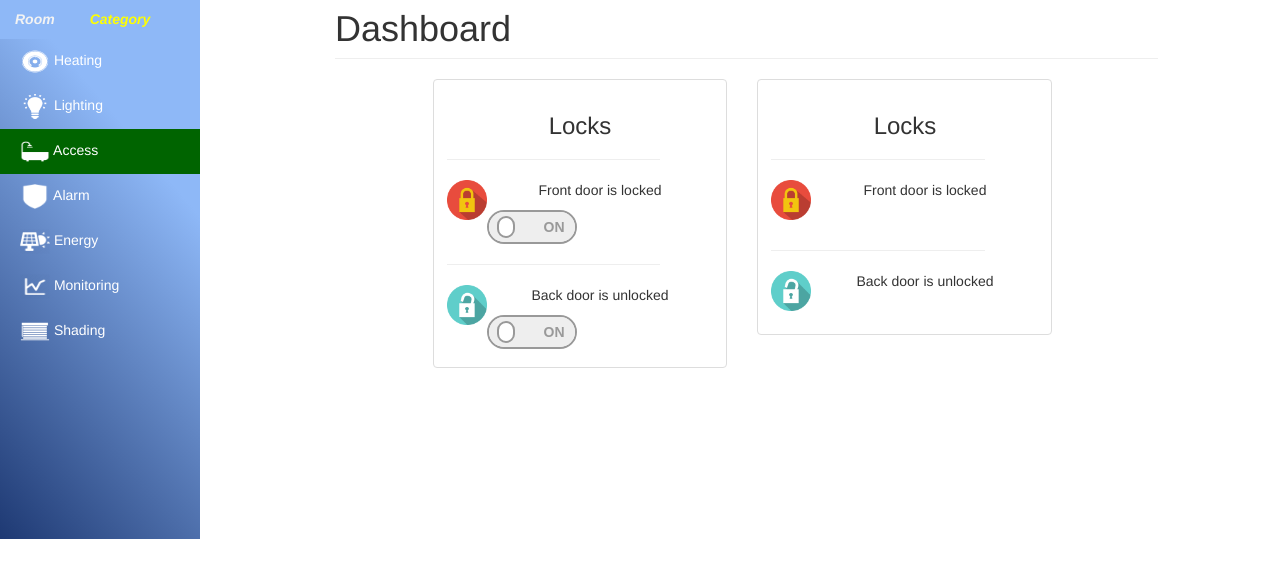
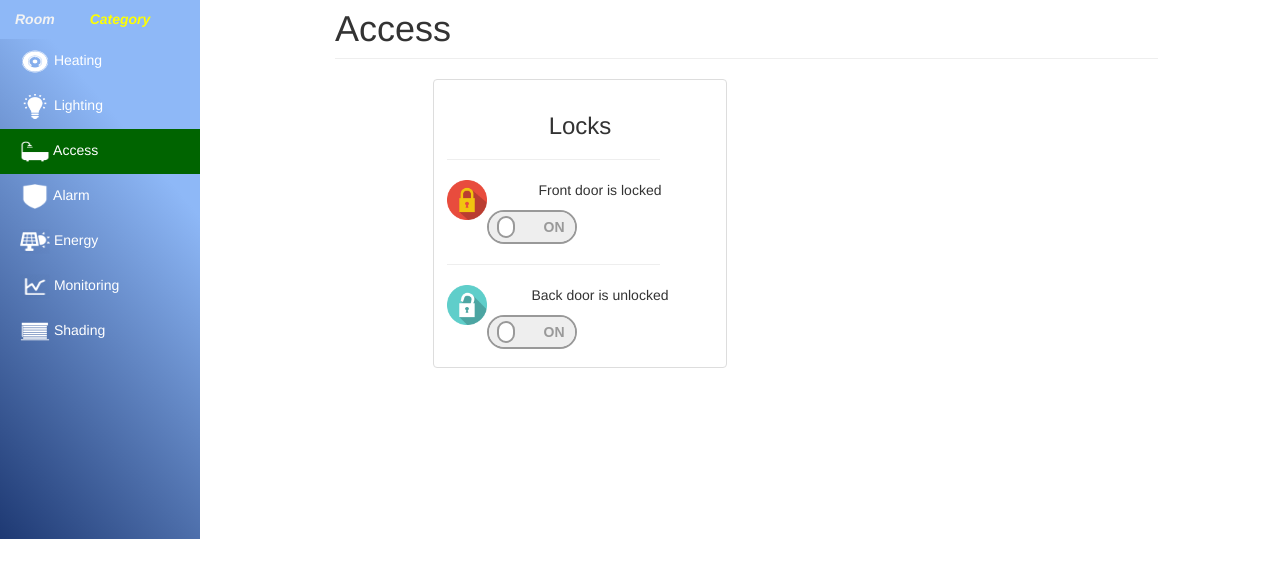
Before and after one commit to provole/db, a PHP site: page /pages/access.php in a window 1280 px wide; the page is wider, and only the part inside the window is pictured. Shown: the part 51-629 px from the top of that part. Run offline with PHP 8.4, Linux system fonts and the light colour scheme; data that the repository does not hold is empty; some libraries are stand-ins or nearby versions.

Commit message:
changed each page's h1

```diff
--- a/pages/access.php
+++ b/pages/access.php
@@ -162,7 +162,7 @@ filter: progid:DXImageTransform.Microsoft.gradient( startColorstr='#1e3973', end
 			</p>
 
 		  <h1 class="page-header">
-            Dashboard
+            Access
 
           </h1>
 
@@ -238,68 +238,7 @@ echo "checked";
 
                   </div>
                 </div>
-                <div class="col-md-4">
-                <div class="thumbnail">
-                  <div class="caption">
 
-                   <h3 class="left">Locks</h3>
-                   <hr align="left" width="80%"/>
-          <img class="security" src="../source_files/Graphicloads-Colorful-Long-Shadow-Lock%20(1).ico" width="40" height="40" align="left"> <p>Front door is locked</p>
-
-<div class="frontdoor">
-<input type="checkbox" name="frontdoor" class="frontdoor-checkbox" id="myfrontdoor"
-<?php
-$query3=mysql_query("select * from choice where id=7");
-$query4=mysql_fetch_array($query3);
-if($query4['choice']=="off")
-{
-echo "checked";
-}
-?> />
-
-
-
-
-
-<label class="frontdoor-label" for="myfrontdoor">
-<div class="frontdoor-inner"></div>
-<div class="frontdoor-switch"></div>
-</label>
-</div>
-
-
-            <hr align="left" width="80%"/>
-            <img class="security" src="../source_files/Graphicloads-100-Flat-Unlock.ico" width="40" height="40" align="left">
-               <p>Back door is unlocked</p>
-
-            <div class="backdoor">
-<input type="checkbox" name="backdoor" class="backdoor-checkbox" id="mybackdoor"
-<?php
-$query3=mysql_query("select * from choice where id=8");
-$query4=mysql_fetch_array($query3);
-if($query4['choice']=="off")
-{
-echo "checked";
-}
-?> />
-
-
-
-
-
-<label class="backdoor-label" for="mybackdoor">
-<div class="backdoor-inner"></div>
-<div class="backdoor-switch"></div>
-</label>
-</div>
-
-
-
-
-                    </div>
-
-                  </div>
-                </div>
 						</div>
 		  </div>
 			</div>
--- a/pages/alarm.php
+++ b/pages/alarm.php
@@ -161,7 +161,7 @@ filter: progid:DXImageTransform.Microsoft.gradient( startColorstr='#1e3973', end
 			</p>
 
 		  <h1 class="page-header">
-            Dashboard
+            Alarm
 
           </h1>
 
--- a/pages/bathroom.php
+++ b/pages/bathroom.php
@@ -133,7 +133,7 @@ filter: progid:DXImageTransform.Microsoft.gradient( startColorstr='#1e3973', end
             <ul class="nav nav-sidebarTwo">
 
                 <li class="active"><a href="#">Room</a></li>
-                <li><a href="#">Category</a></li>
+                <li><a href="controllerTwo.php">Category</a></li>
 
 
             </ul>
@@ -145,7 +145,7 @@ filter: progid:DXImageTransform.Microsoft.gradient( startColorstr='#1e3973', end
 		<div class="col-sm-3 col-md-3" id="sidebar" role="navigation">
            	<ul class="nav nav-sidebar">
 
-                <li><a href="controller.php">Overview</a></li>
+
                 <li><a href="kitchen.php"><img src="../source_files/kitchen.png" height="25" width="30" /> Kitchen</a></li>
                 <li><a href="lounge.php"><img src="../source_files/lounge.png" height="25" width="30" /> Lounge</a></li>
                  <li class="active"><a href="#"><img src="../source_files/bathroom.png" height="25" width="30" /> Bathroom</a></li>
@@ -161,7 +161,7 @@ filter: progid:DXImageTransform.Microsoft.gradient( startColorstr='#1e3973', end
 			</p>
 
 		  <h1 class="page-header">
-            Dashboard
+            Bathroom
 
           </h1>
 
--- a/pages/energy.php
+++ b/pages/energy.php
@@ -162,7 +162,7 @@ filter: progid:DXImageTransform.Microsoft.gradient( startColorstr='#1e3973', end
 			</p>
 
 		  <h1 class="page-header">
-            Dashboard
+           Energy
 
           </h1>
 
--- a/pages/garage.php
+++ b/pages/garage.php
@@ -133,7 +133,7 @@ filter: progid:DXImageTransform.Microsoft.gradient( startColorstr='#1e3973', end
             <ul class="nav nav-sidebarTwo">
 
                 <li class="active"><a href="#">Room</a></li>
-                <li><a href="#">Category</a></li>
+                <li><a href="controllerTwo.php">Category</a></li>
 
 
             </ul>
@@ -145,7 +145,7 @@ filter: progid:DXImageTransform.Microsoft.gradient( startColorstr='#1e3973', end
 		<div class="col-sm-3 col-md-3" id="sidebar" role="navigation">
            	<ul class="nav nav-sidebar">
 
-                <li><a href="controller.php">Overview</a></li>
+
                 <li><a href="kitchen.php"><img src="../source_files/kitchen.png" height="25" width="30" /> Kitchen</a></li>
                 <li><a href="lounge.php"><img src="../source_files/lounge.png" height="25" width="30" /> Lounge</a></li>
                  <li><a href="bathroom.php"><img src="../source_files/bathroom.png" height="25" width="30" /> Bathroom</a></li>
@@ -161,7 +161,7 @@ filter: progid:DXImageTransform.Microsoft.gradient( startColorstr='#1e3973', end
 			</p>
 
 		  <h1 class="page-header">
-            Dashboard
+            Garage
 
           </h1>
 
--- a/pages/heating.php
+++ b/pages/heating.php
@@ -163,7 +163,7 @@ filter: progid:DXImageTransform.Microsoft.gradient( startColorstr='#1e3973', end
 			</p>
 
 		  <h1 class="page-header">
-            Dashboard
+            Heating
 
           </h1>
 
--- a/pages/kitchen.php
+++ b/pages/kitchen.php
@@ -44,7 +44,7 @@ mysql_select_db("freeze",$query);
 body {
   padding-top: 50px;
   margin: 0;
-	font-family: serif;
+
 
 }
 footer {
@@ -133,7 +133,7 @@ filter: progid:DXImageTransform.Microsoft.gradient( startColorstr='#1e3973', end
             <ul class="nav nav-sidebarTwo">
 
                 <li class="active"><a href="#">Room</a></li>
-                <li><a href="#">Category</a></li>
+                <li><a href="controllerTwo.php">Category</a></li>
 
 
             </ul>
@@ -161,7 +161,7 @@ filter: progid:DXImageTransform.Microsoft.gradient( startColorstr='#1e3973', end
 			</p>
 
 		  <h1 class="page-header">
-            Dashboard
+            Kitchen
 
           </h1>
 
--- a/pages/monitoring.php
+++ b/pages/monitoring.php
@@ -161,7 +161,7 @@ filter: progid:DXImageTransform.Microsoft.gradient( startColorstr='#1e3973', end
 			</p>
 
 		  <h1 class="page-header">
-            Dashboard
+            Monitoring
 
           </h1>
 
```
Also changed, not shown: pages/bedroom.php (+3 -4 lines), pages/lounge.php (+4 -4 lines).
